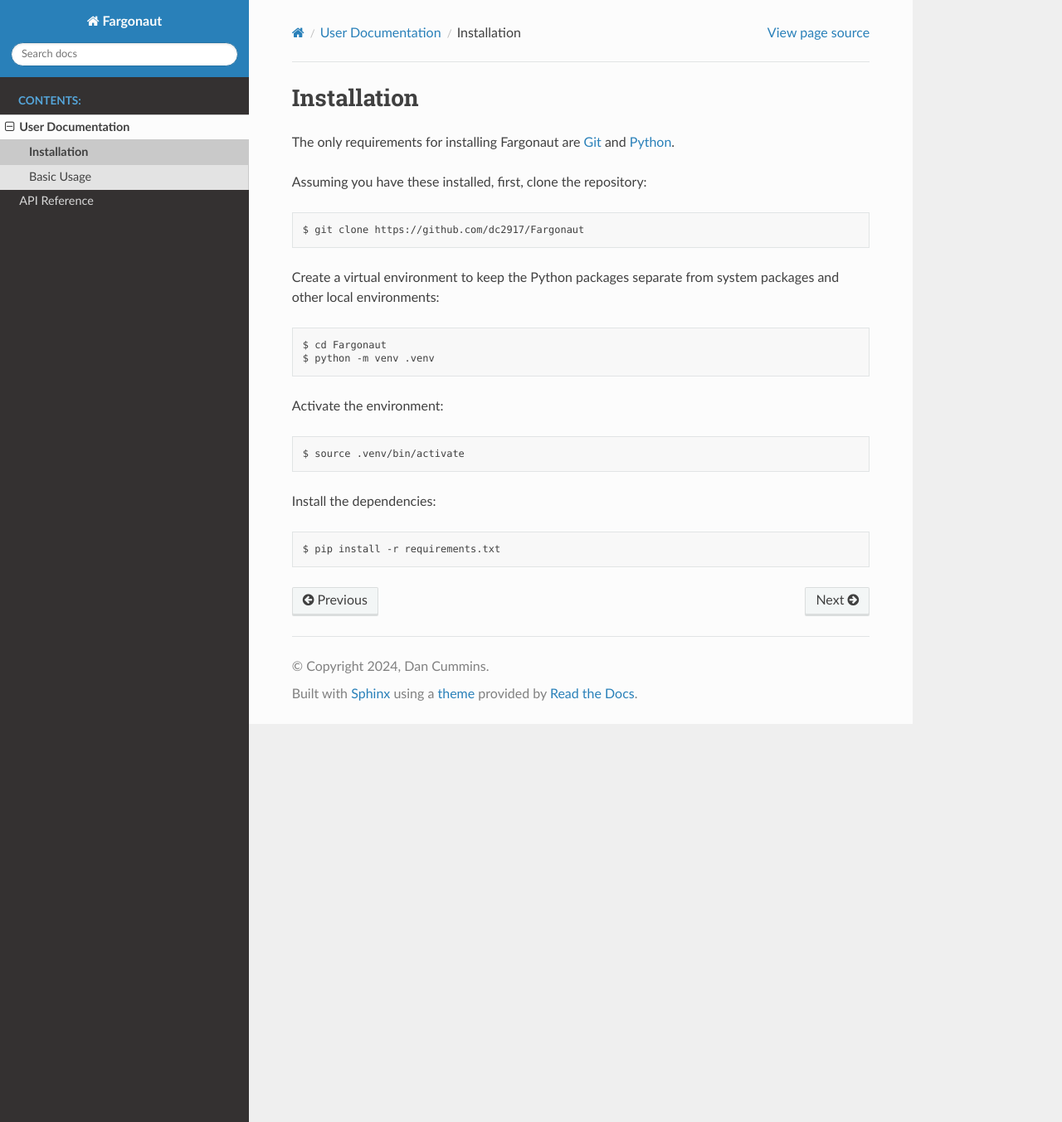
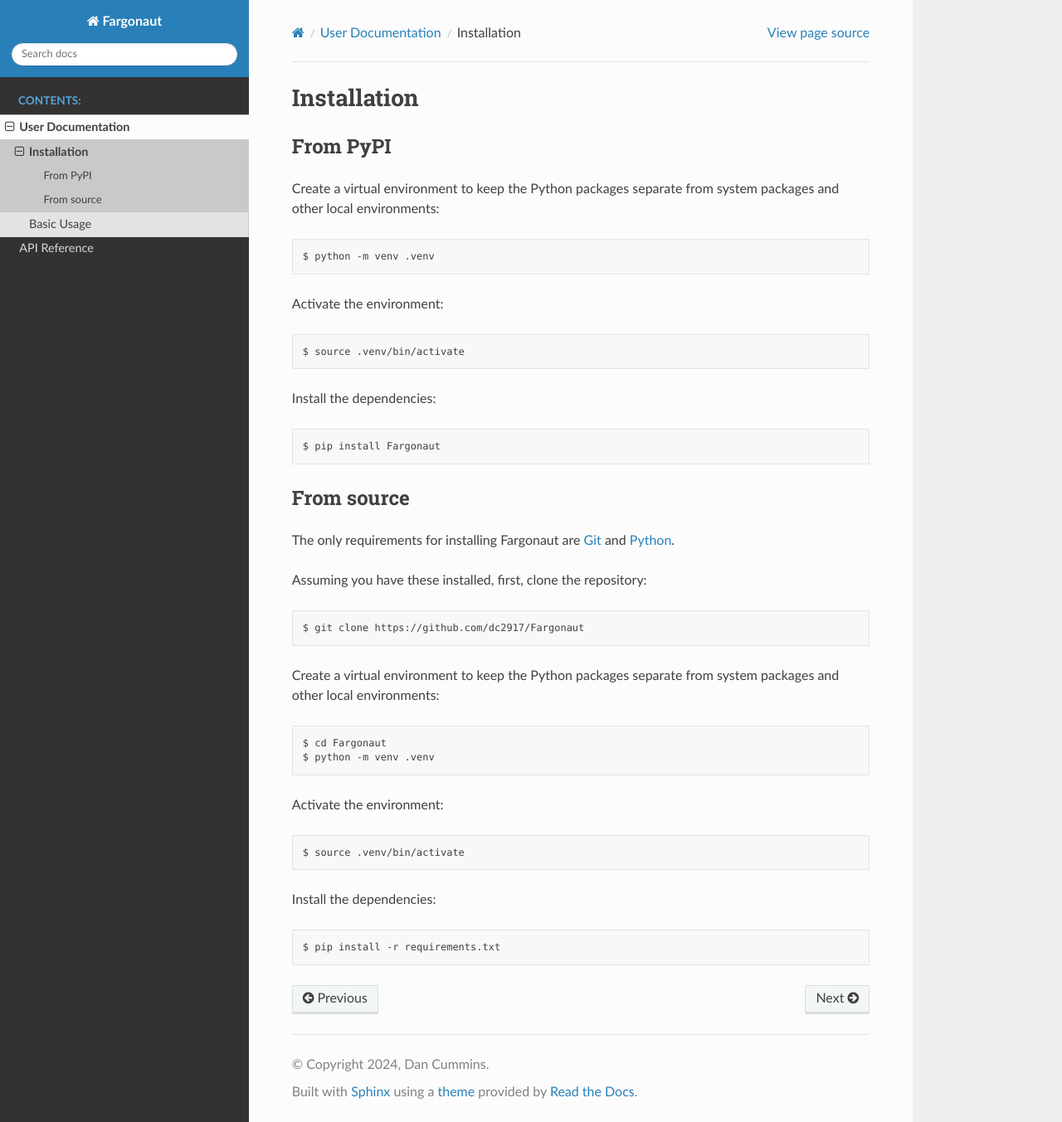
Before and after one commit to dc2917/Fargonaut, a Sphinx documentation site: the page built from docs/source/user_docs/installation.rst, in a window 1280 px wide and 1353 px high. Shown: the whole window at 83% size. Built offline with Sphinx 7.4.7 and the Read the Docs theme 2.0.0, drawn with Linux system fonts in a browser that asks for light colours.

Commit message:
Added pip installation instructions

```diff
--- a/docs/source/user_docs/installation.rst
+++ b/docs/source/user_docs/installation.rst
@@ -1,5 +1,24 @@
 Installation
 ============
+
+From PyPI
+---------
+
+Create a virtual environment to keep the Python packages separate from system packages and other local environments::
+
+  $ python -m venv .venv
+
+Activate the environment::
+
+  $ source .venv/bin/activate
+
+Install the dependencies::
+
+  $ pip install Fargonaut
+
+
+From source
+-----------
 
 The only requirements for installing Fargonaut are `Git`_ and `Python`_.
 
```
